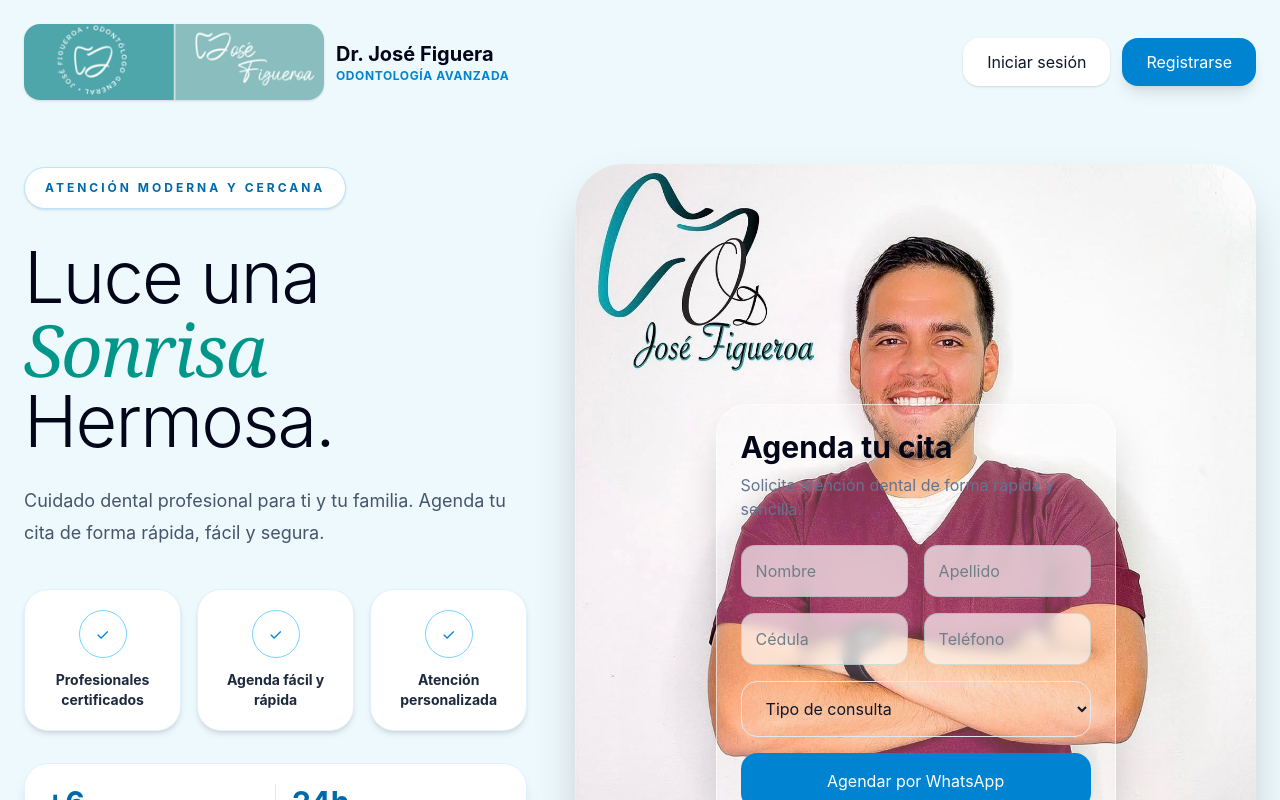
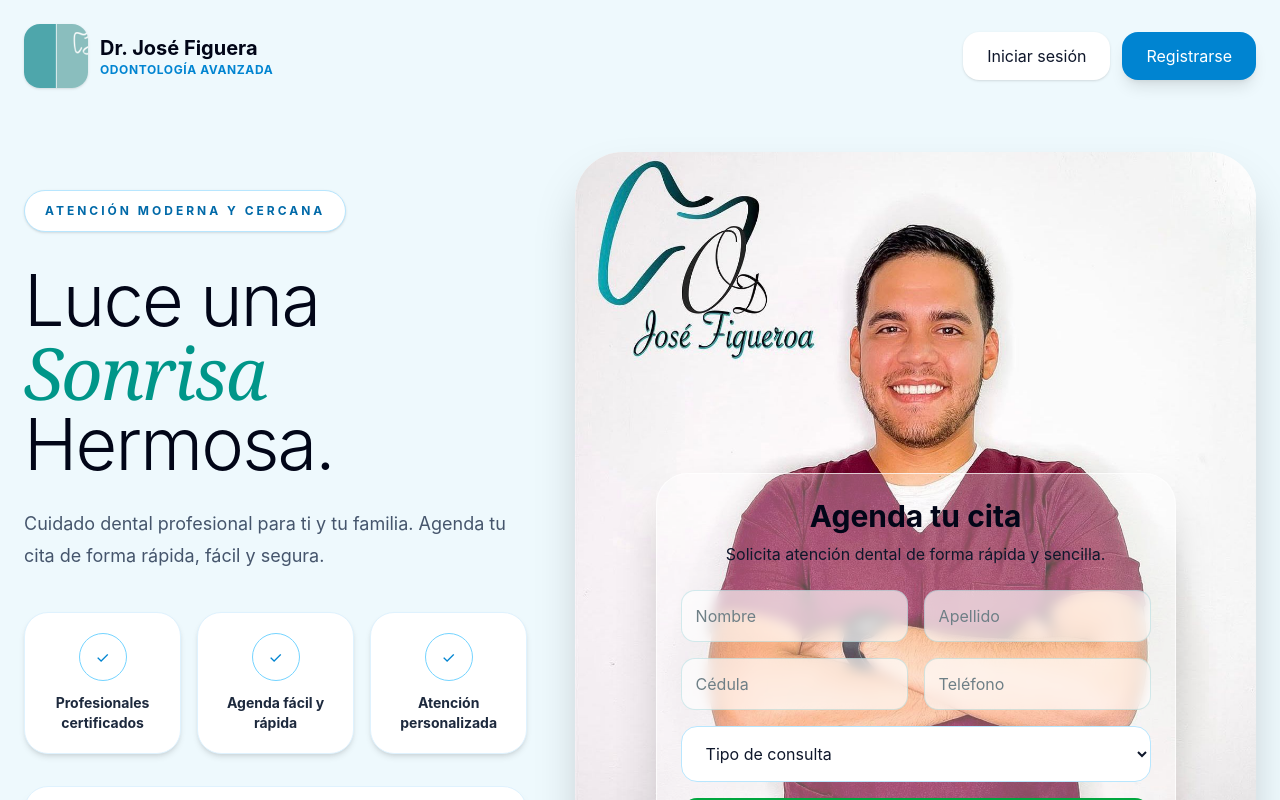
Before and after one commit to alexisrrh/consultorio-odontologico, a React (Vite) app: page / in a window 1280 px wide. Shown: the top 800 px of the page. Built offline with nearby package versions, Linux system fonts and the light colour scheme.

Commit message:
panel de cita por whtsapp terminado

```diff
--- a/src/componentes/Home/HomeHero.jsx
+++ b/src/componentes/Home/HomeHero.jsx
@@ -1,6 +1,6 @@
 import { useState } from "react";
 import { motion } from "framer-motion";
-import fondoHome from "../../assets/tratamientos/fondoHome.jpeg"
+import fondoHome from "../../assets/tratamientos/fondoHome.jpeg";
 import logoClinica from "../../assets/logo-clinica.png";
 
 export function HomeHero({
@@ -9,7 +9,6 @@ export function HomeHero({
   navigate,
   handleLogout,
   textoBotonPrincipal,
-  textoBotonSecundario,
 }) {
   const [form, setForm] = useState({
     nombre: "",
@@ -47,7 +46,7 @@ export function HomeHero({
       return;
     }
 
-    const numeroClinica = "+584120282591";
+    const numeroClinica = "584120282591";
 
     const mensaje = `Hola, quiero agendar una cita dental:
 
@@ -72,7 +71,7 @@ Consulta: ${form.consulta}`;
           <img
             src={logoClinica}
             alt="Logo"
-            className="h-19 w-75 rounded-2xl object-cover shadow"
+            className="h-16 w-16 rounded-2xl object-cover shadow"
           />
 
           <div>
@@ -89,6 +88,7 @@ Consulta: ${form.consulta}`;
           {!usuario ? (
             <>
               <button
+                type="button"
                 onClick={() => navigate("/login")}
                 className="rounded-2xl border border-sky-200 bg-white px-6 py-3 font-semibold text-slate-900 shadow-sm transition hover:border-sky-500"
               >
@@ -96,6 +96,7 @@ Consulta: ${form.consulta}`;
               </button>
 
               <button
+                type="button"
                 onClick={() => navigate("/registro-cliente")}
                 className="rounded-2xl bg-sky-600 px-6 py-3 font-semibold text-white shadow-lg transition hover:bg-sky-500"
               >
@@ -105,6 +106,7 @@ Consulta: ${form.consulta}`;
           ) : (
             <>
               <button
+                type="button"
                 onClick={irAccionPrincipalHero}
                 className="rounded-2xl border border-sky-200 bg-white px-6 py-3 font-semibold text-slate-900 shadow-sm transition hover:border-sky-500"
               >
@@ -112,6 +114,7 @@ Consulta: ${form.consulta}`;
               </button>
 
               <button
+                type="button"
                 onClick={handleLogout}
                 className="rounded-2xl bg-sky-600 px-6 py-3 font-semibold text-white shadow-lg transition hover:bg-sky-500"
               >
@@ -183,7 +186,7 @@ Consulta: ${form.consulta}`;
           initial={{ opacity: 0, scale: 0.96 }}
           animate={{ opacity: 1, scale: 1 }}
           transition={{ duration: 0.9, delay: 0.2 }}
-          className="relative min-h-[700px]"
+          className="relative min-h-[770px]"
         >
           <div className="absolute inset-0 overflow-hidden rounded-[3rem] bg-white shadow-2xl">
             <img
@@ -193,12 +196,12 @@ Consulta: ${form.consulta}`;
             />
           </div>
 
-        <div className="absolute left-1/2 top-[65%] w-[400px] max-w-[calc(100%-2rem)] -translate-x-1/2 -translate-y-1/2 rounded-[2rem] border border-white/60 bg-white/20 p-6 shadow-2xl">
-            <h3 className="text-3xl font-bold text-slate-950">
+          <div className="absolute left-1/2 top-[68%] w-[520px] max-w-[calc(100%-2rem)] -translate-x-1/2 -translate-y-1/2 rounded-[2rem] border border-white/70 bg-white/30 p-6 shadow-2xl">
+            <h3 className="text-center text-3xl font-bold text-slate-950">
               Agenda tu cita
             </h3>
 
-            <p className="mt-2 text-slate-500">
+            <p className="mt-2 text-center text-slate-500 text-slate-900">
               Solicita atención dental de forma rápida y sencilla.
             </p>
 
@@ -208,7 +211,7 @@ Consulta: ${form.consulta}`;
                 value={form.nombre}
                 onChange={handleChange}
                 placeholder="Nombre"
-                className="rounded-2xl border border-slate-200 px-5 py-4 outline-none focus:border-sky-400"
+                className="rounded-2xl border border-sky-200 bg-white px-5 py-4 text-slate-900 outline-none focus:border-sky-500"
               />
 
               <input
@@ -216,7 +219,7 @@ Consulta: ${form.consulta}`;
                 value={form.apellido}
                 onChange={handleChange}
                 placeholder="Apellido"
-                className="rounded-2xl border border-slate-200 px-5 py-4 outline-none focus:border-sky-400"
+                className="rounded-2xl border border-sky-200 bg-white px-5 py-4 text-slate-900 outline-none focus:border-sky-500"
               />
 
               <input
@@ -224,7 +227,7 @@ Consulta: ${form.consulta}`;
                 value={form.cedula}
                 onChange={handleChange}
                 placeholder="Cédula"
-                className="rounded-2xl border border-slate-200 px-5 py-4 outline-none focus:border-sky-400"
+                className="rounded-2xl border border-sky-200 bg-white px-5 py-4 text-slate-900 outline-none focus:border-sky-500"
               />
 
               <input
@@ -232,28 +235,31 @@ Consulta: ${form.consulta}`;
                 value={form.telefono}
                 onChange={handleChange}
                 placeholder="Teléfono"
-                className="rounded-2xl border border-slate-200 px-5 py-4 outline-none focus:border-sky-400"
+                className="rounded-2xl border border-sky-200 bg-white px-5 py-4 text-slate-900 outline-none focus:border-sky-500"
               />
 
               <select
                 name="consulta"
                 value={form.consulta}
                 onChange={handleChange}
-                className="rounded-2xl border border-slate-200 px-5 py-4 outline-none focus:border-sky-400 md:col-span-2"
+                className="rounded-2xl border border-sky-200 bg-white px-5 py-4 text-slate-900 outline-none focus:border-sky-500 md:col-span-2"
               >
                 <option>Tipo de consulta</option>
+                 <option>Revisión general</option>
                 <option>Limpieza dental</option>
                 <option>Blanqueamiento</option>
-                <option>Ortodoncia</option>
-                <option>Endodoncia</option>
-                <option>Implantes dentales</option>
-                <option>Revisión general</option>
+                <option>Dolor de muela</option>
+                <option>Sensibilidad</option>
+                  <option>Fractura dental</option>
+                    <option>Sangrado de encias</option>
+                       <option>Protesis dental</option>
+
               </select>
 
               <button
                 type="button"
                 onClick={enviarWhatsApp}
-                className="rounded-2xl bg-sky-600 px-5 py-4 font-bold text-white transition hover:bg-sky-500 md:col-span-2"
+                className="rounded-2xl bg-green-600 px-5 py-4 font-bold text-white transition hover:bg-sky-500 md:col-span-2"
               >
                 Agendar por WhatsApp
               </button>
```
